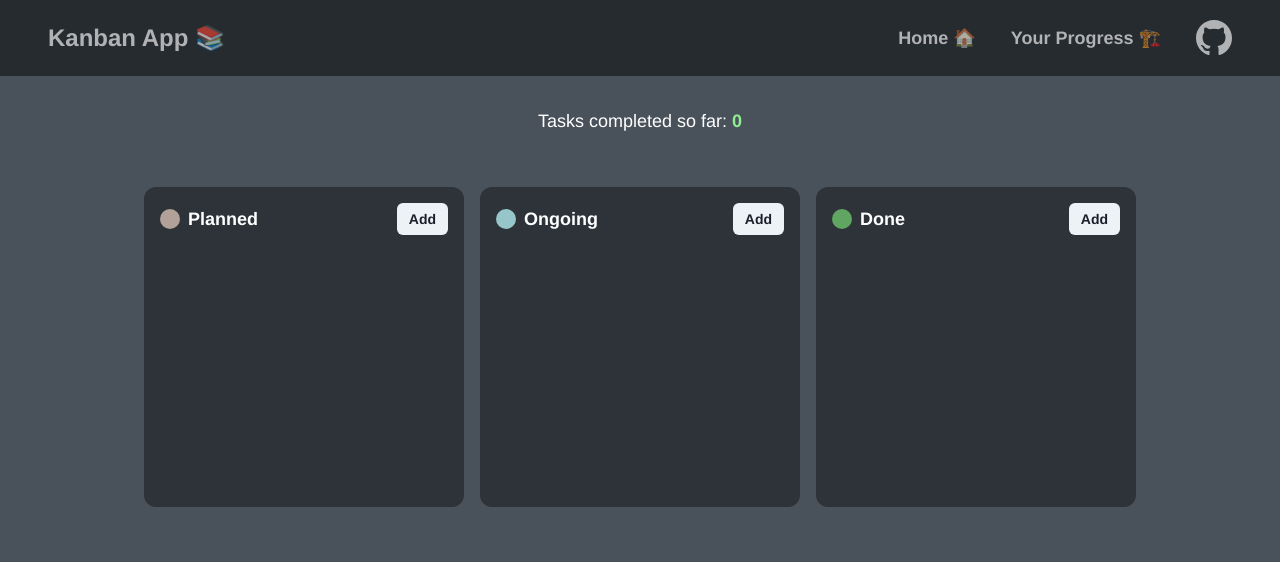
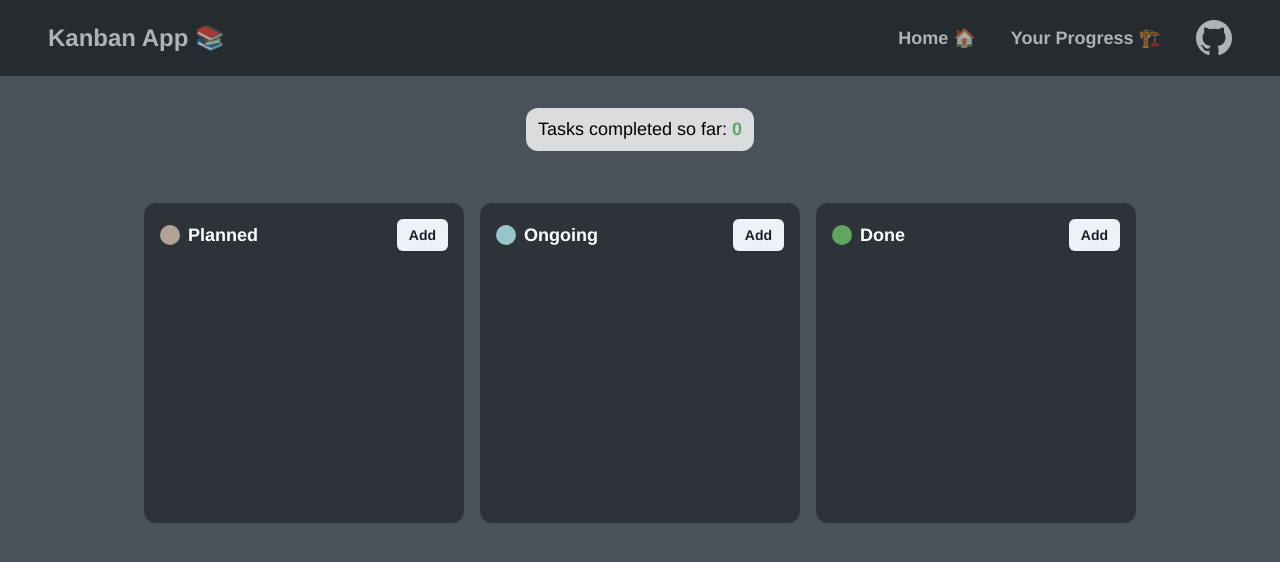
Before and after one commit to RojanSr/kanban-zustand, a React (Vite) app: page / in a window 1280 px wide. Shown: the top 562 px of the page. Built offline with nearby package versions, Linux system fonts and the light colour scheme.

Commit message:
fix: styles

```diff
--- a/src/components/Stats.jsx
+++ b/src/components/Stats.jsx
@@ -1,17 +1,20 @@
 import { Box, Text } from "@chakra-ui/react";
 import React from "react";
 import { useStore } from "../store";
+import { zusColor } from "../theme/colors";
 
 const Stats = () => {
   const completedTask = useStore((store) => store.completedTasks);
   return (
     <Box display="flex" justifyContent="center" alignItems="center" py={8}>
-      <Text color="#fff" fontSize="18px">
-        Tasks completed so far:{" "}
-        <Text as="span" color="lightgreen" fontWeight="600">
-          {completedTask.length}
+      <Box bg="whiteAlpha.800" px={3} py={2} borderRadius="12px">
+        <Text color="#000" fontSize="18px">
+          Tasks completed so far:{" "}
+          <Text as="span" color={zusColor.done} fontWeight="700">
+            {completedTask.length}
+          </Text>
         </Text>
-      </Text>
+      </Box>
     </Box>
   );
 };
--- a/src/components/Task.jsx
+++ b/src/components/Task.jsx
@@ -1,8 +1,8 @@
 import React, { useEffect, useState } from "react";
-import { Box, Progress, background } from "@chakra-ui/react";
+import { Box, Progress } from "@chakra-ui/react";
 import { zusColor } from "../theme/colors";
 import { useStore } from "../store";
-import { DeleteIcon, EditIcon } from "@chakra-ui/icons";
+import { DeleteIcon } from "@chakra-ui/icons";
 import ConfettiExplosion from "react-confetti-explosion";
 import TaskCompletedSfx from "../assets/sounds/TaskCompleted.mp3";
 
@@ -75,11 +75,6 @@ export default function Task({ id }) {
     >
       <Box display="flex" justifyContent="space-between" alignItems="center">
         <Box>{task.title}</Box>
-        {task.status === "Ongoing" && (
-          <Box cursor="pointer">
-            <EditIcon />
-          </Box>
-        )}
       </Box>
       <Progress
         value={task.progress}
```
